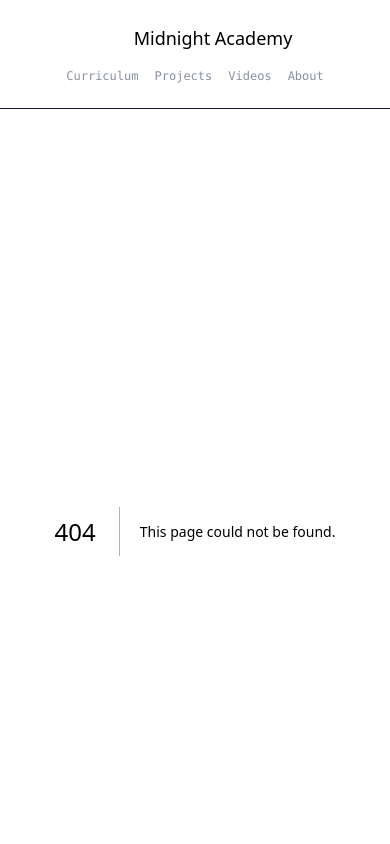
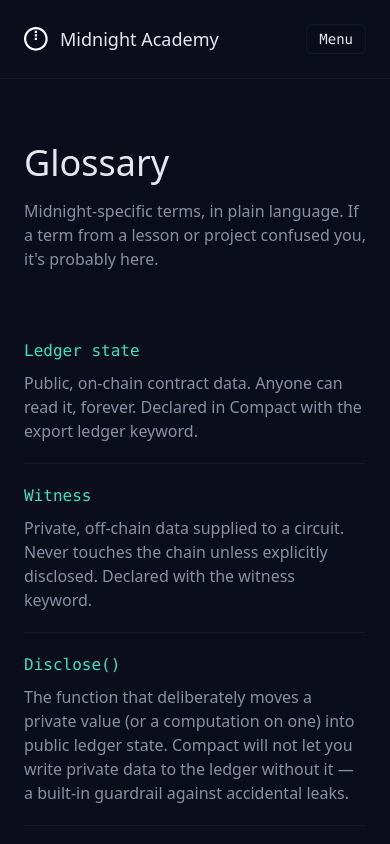
Before and after one commit to Balor44/midnight-academy, a Next.js app: page /glossary in a window 390 px wide. Before the commit this address had no page. Shown: the top 844 px of the page. Built offline with nearby package versions, Linux system fonts and the light colour scheme.

Commit message:
Fix Mobile menu Layout

```diff
--- /dev/null
+++ b/src/app/glossary/page.tsx
@@ -0,0 +1,70 @@
+const terms = [
+  {
+    term: "Ledger state",
+    definition: "Public, on-chain contract data. Anyone can read it, forever. Declared in Compact with the export ledger keyword.",
+  },
+  {
+    term: "Witness",
+    definition: "Private, off-chain data supplied to a circuit. Never touches the chain unless explicitly disclosed. Declared with the witness keyword.",
+  },
+  {
+    term: "Disclose()",
+    definition: "The function that deliberately moves a private value (or a computation on one) into public ledger state. Compact will not let you write private data to the ledger without it — a built-in guardrail against accidental leaks.",
+  },
+  {
+    term: "Circuit",
+    definition: "Midnight's term for a contract function. A circuit can be a private computation, a public one, or a mix, depending on what it discloses.",
+  },
+  {
+    term: "Selective disclosure",
+    definition: "The core idea behind Midnight: revealing only the specific fact that's needed (e.g. \"this person is over 18\") without revealing the underlying private data that proves it.",
+  },
+  {
+    term: "Shielded / Unshielded",
+    definition: "Shielded refers to private balances and state; unshielded refers to public ones. Most Midnight wallets track both separately.",
+  },
+  {
+    term: "DUST",
+    definition: "The resource used to pay for transaction execution on Midnight, generated gradually over time based on how much NIGHT a wallet holds. Distinct from NIGHT, the network's utility token.",
+  },
+  {
+    term: "Zero-knowledge proof (ZK proof)",
+    definition: "A cryptographic method for proving a statement is true without revealing the private information behind it. Compact generates these automatically from your contract code.",
+  },
+  {
+    term: "Proof server",
+    definition: "The local (or remote) service that generates zero-knowledge proofs for your transactions. Runs via Docker during development.",
+  },
+  {
+    term: "Compact",
+    definition: "Midnight's contract language: a statically-typed, TypeScript-flavored DSL designed so developers can write privacy-preserving logic without personally understanding the underlying proof math.",
+  },
+  {
+    term: "Preview / Preprod",
+    definition: "Midnight's public test networks. Preprod is generally the more stable, production-like testnet; Preview trails closer to in-development features.",
+  },
+  {
+    term: "Nullifier",
+    definition: "A cryptographic value used to prove something hasn't happened before (e.g. this wallet hasn't voted yet) without revealing which specific identity is making the claim.",
+  },
+];
+
+export default function Glossary() {
+  return (
+    <main className="px-6 md:px-24 py-16 max-w-3xl">
+      <h1 className="font-display text-4xl mb-4">Glossary</h1>
+      <p className="text-[var(--color-muted)] mb-12">
+        Midnight-specific terms, in plain language. If a term from a lesson or project confused you, it's probably here.
+      </p>
+
+      <dl className="flex flex-col">
+        {terms.map((t) => (
+          <div key={t.term} className="py-5 border-b border-[var(--color-surface)]">
+            <dt className="font-mono text-[var(--color-verified)] mb-2">{t.term}</dt>
+            <dd className="text-[var(--color-muted)]">{t.definition}</dd>
+          </div>
+        ))}
+      </dl>
+    </main>
+  );
+}
--- a/src/components/Nav.tsx
+++ b/src/components/Nav.tsx
@@ -1,27 +1,58 @@
+"use client";
+
+import { useState } from "react";
 import Image from "next/image";
 import Link from "next/link";
 
+const links = [
+  { href: "/curriculum", label: "Curriculum" },
+  { href: "/projects", label: "Projects" },
+  { href: "/glossary", label: "Glossary" },
+  { href: "/videos", label: "Videos" },
+  { href: "/about", label: "About" },
+];
+
 export default function Nav() {
+  const [open, setOpen] = useState(false);
+
   return (
-    <header className="flex flex-col sm:flex-row items-center justify-between gap-4 px-6 md:px-24 py-6 border-b border-[var(--color-surface)]">
+    <header className="relative px-6 md:px-24 py-6 border-b border-[var(--color-surface)]">
+      <div className="flex items-center justify-between">
         <Link href="/" className="flex items-center gap-3 font-display text-lg">
           <Image src="/midnight-logo.svg" alt="Midnight logo" width={24} height={24} />
           Midnight Academy
         </Link>
-     <nav className="flex flex-wrap justify-center gap-4 sm:gap-8 font-mono text-xs sm:text-sm text-[var(--color-muted)]">
-        <Link href="/curriculum" className="hover:text-[var(--color-text)] transition">
-          Curriculum
+
+        <nav className="hidden sm:flex gap-8 font-mono text-sm text-[var(--color-muted)]">
+          {links.map((l) => (
+            <Link key={l.href} href={l.href} className="hover:text-[var(--color-text)] transition">
+              {l.label}
             </Link>
-        <Link href="/projects" className="hover:text-[var(--color-text)] transition">
-          Projects
+          ))}
+        </nav>
+
+        <button
+          onClick={() => setOpen(!open)}
+          className="sm:hidden font-mono text-sm text-[var(--color-text)] border border-[var(--color-surface)] rounded-md px-3 py-1"
+        >
+          {open ? "Close" : "Menu"}
+        </button>
+      </div>
+
+      {open && (
+        <nav className="sm:hidden flex flex-col gap-4 mt-6 font-mono text-sm text-[var(--color-muted)]">
+          {links.map((l) => (
+            <Link
+              key={l.href}
+              href={l.href}
+              onClick={() => setOpen(false)}
+              className="hover:text-[var(--color-text)] transition"
+            >
+              {l.label}
             </Link>
-        <Link href="/videos" className="hover:text-[var(--color-text)] transition">
-          Videos
-        </Link>
-        <Link href="/about" className="hover:text-[var(--color-text)] transition">
-          About
-        </Link>
+          ))}
         </nav>
+      )}
     </header>
   );
 }
```
Lines whose indentation alone changed are shown as unchanged.
